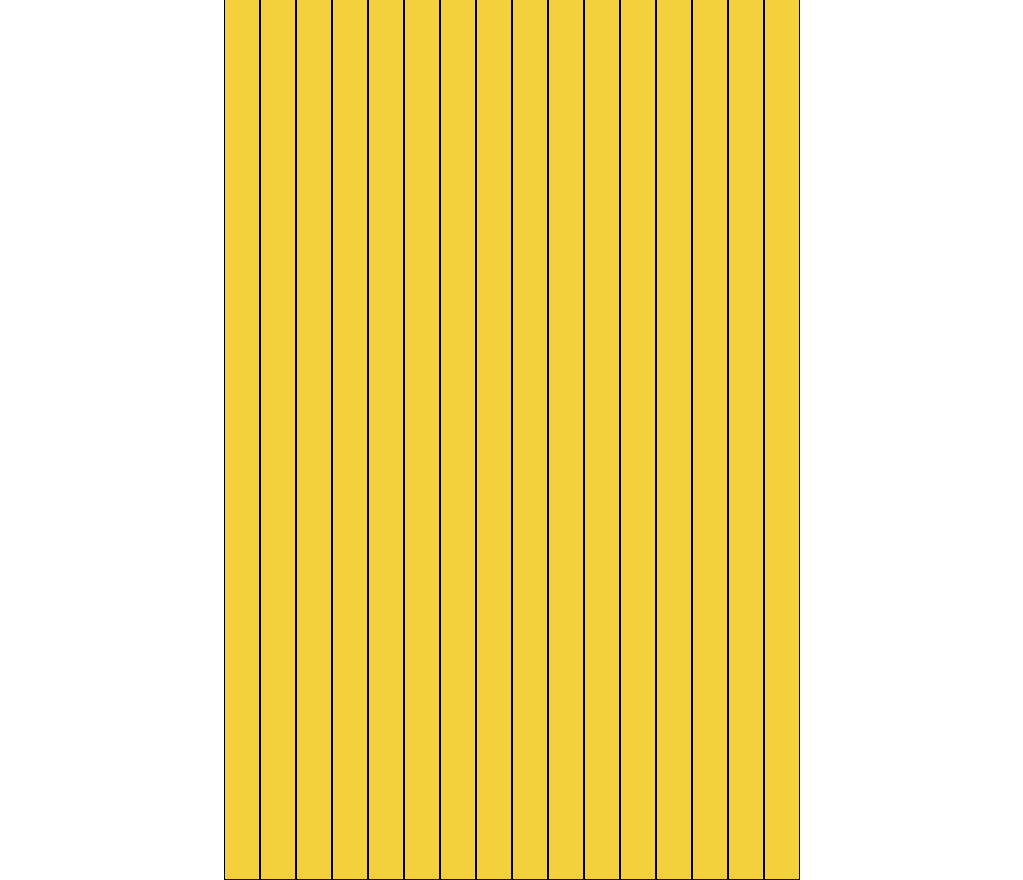
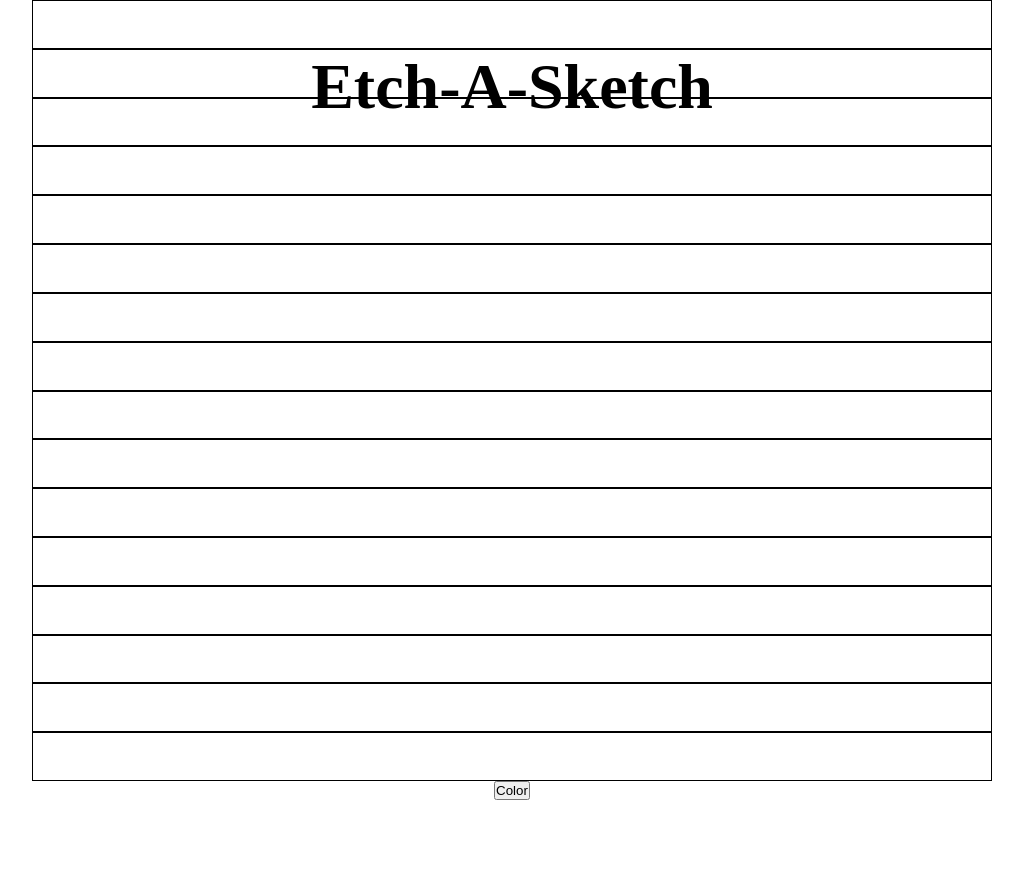
Before and after one commit to finnius25/etch-a-sketch, a plain HTML site: page index.html in a window 1280 px wide. Shown: the whole page, without its empty margins (128-1151 px from the left). After the commit the page ends 800 px from the top, so only its background shows below. Drawn offline with Linux system fonts and the light colour scheme.

Commit message:
create color btn

```diff
--- a/index.html
+++ b/index.html
@@ -9,8 +9,10 @@
     <script src="script.js" defer></script>
 </head>
 <body>
-    <div class="container">
-
-    </div>
+    <section>
+        <h1>Etch-A-Sketch</h1>
+        <div class="container"></div>
+        <div class="buttons"></div>
+    </section>
 </body>
 </html>
--- a/script.js
+++ b/script.js
@@ -1,19 +1,35 @@
+const container = document.querySelector(".container");
+const blackBtn = document.createElement('button');
+const colorBtn = document.createElement('button');
+const eraserBtn = document.createElement('button');
+const sizeBtn = document.createElement('button');
+const btnContainer = document.querySelector(".buttons");
 
-function defaultView () {
-    const container = document.querySelector(".container");
-    for (i = 0; i < 16; i++) {
-        container.innerHTML += '<div class="box"></div>';
+function gridSize (col, rows) {
+    for (i = 0; i < (col * rows); i++) {
+        const div = document.createElement('div');
+        container.style.gridTemplateColumns = `repeat(${col}, ifr)`;
+        container.style.gridTemplateRows = `repeat(${rows}, ifr)`;
+        container.appendChild(div).classList.add('box')
     };
 };
 
-defaultView();
 
-let changeColor = () => {
-    const boxes = document.querySelectorAll('.box');
-    boxes.forEach((box) => {
-        box.addEventListener('mouseover', () => {
-            // div.classList.add("color-change")
-            console.log('hello');
-        });
-    });
-};
+
+gridSize(4,4);
+
+function rdmColor() {
+    const boxes = document.querySelectorAll(".box");
+    colorBtn.textContent = 'Color';
+    colorBtn.addEventListener('click', () =>{
+        boxes.forEach(box => box.addEventListener('mouseover', () => {
+            const randomBetween = (min, max) => min + Math.floor(Math.random() * (max - min + 1));
+            const r = randomBetween(0, 255);
+            const g = randomBetween(0, 255);
+            const b = randomBetween(0, 255);
+            box.style.background = `rgb(${r},${g},${b})`
+        }))
+    })
+    btnContainer.appendChild(colorBtn).classList.add('btn');
+}
+rdmColor();
--- a/style.css
+++ b/style.css
@@ -4,25 +4,32 @@
     box-sizing: border-box;
 }
 
-body {
+section {
     display: flex;
     justify-content: center;
     align-items: center;
+    flex-direction: column;
     height: 100vh;
     width: 100%;
 }
 
+section h1 {
+    position: absolute;
+    top: 50px;
+    left: 50%;
+    transform: translate(-50%);
+    font-size: 4em;
+}
+
 .container {
-    display: flex;
-    background-color: #F4D03F;
+    display: grid;
     height: 960px;
-    width: 45%;
+    width: 960px;
+    z-index: 10;
 }
 
 .box {
     border: 1px solid black;
-    height: 100%;
-    width: 100%;
 }
 
 .color-change {
```
